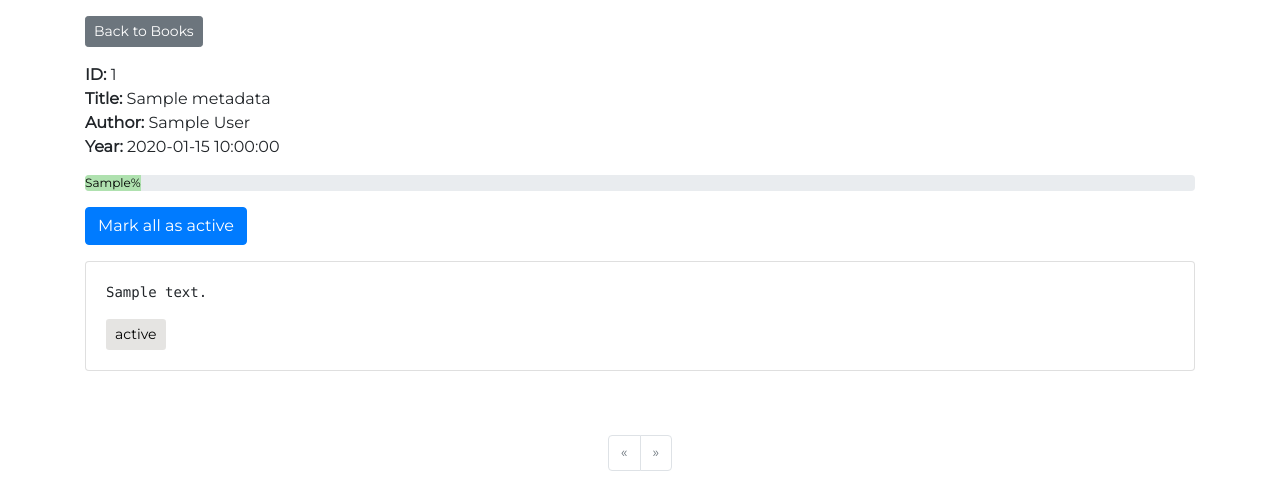
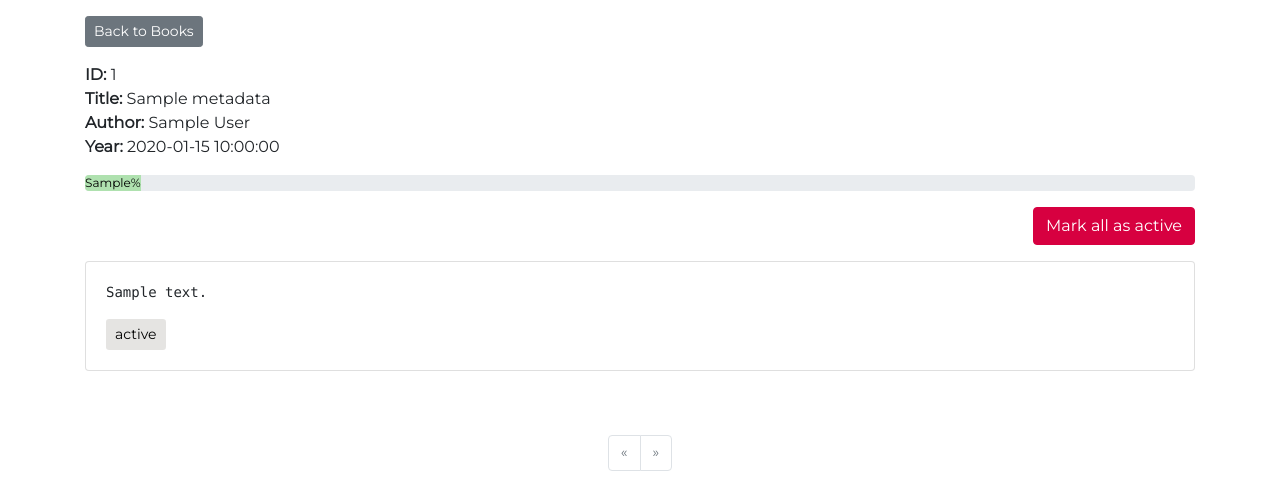
Before and after one commit to tandebnath/annotation-tool, a Python web app: template templates/book.html in a window 1280 px wide. Shown: the top 485 px of the page. Run offline with Jinja, Linux system fonts and the light colour scheme; the template is opened without the code that fills it: most values are stand-ins (such as "Sample title", 1, 10 or a date in 2020).

Commit message:
Change styling for Mark all as button

```diff
--- a/templates/book.html
+++ b/templates/book.html
@@ -1,4 +1,16 @@
 {% extends "layout.html" %} {% block content %}
+<style>
+  .mark-all-as-btn {
+    background-color:#D70040;
+    border-color:#D70040;
+    color: white; /* Adjust this if you need a different text color */
+  }
+  .mark-all-as-btn:hover {
+    transform: scale(1.05);
+    color: white;
+  }
+</style>
+
 <a href="{{ url_for('index') }}" class="btn btn-secondary btn-sm mb-3 mt-3"
   >Back to Books</a
 >
@@ -25,13 +37,13 @@
   </div>
 </div>
 
-<div class="mb-3 text-end">
+<div class="mb-3 d-flex justify-content-end">
   <form method="post">
     <button
       type="submit"
       name="mark_as_state"
       value="{{ mark_as_state }}"
-      class="btn btn-primary"
+      class="btn mark-all-as-btn"
     >
       Mark all as {{ mark_as_state }}
     </button>
```
